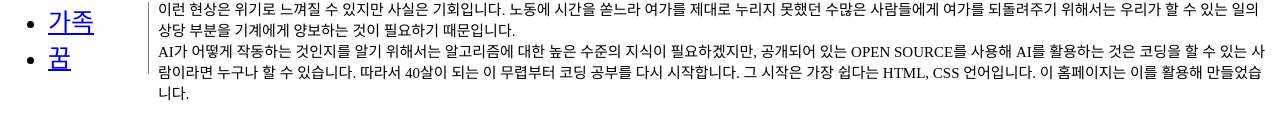
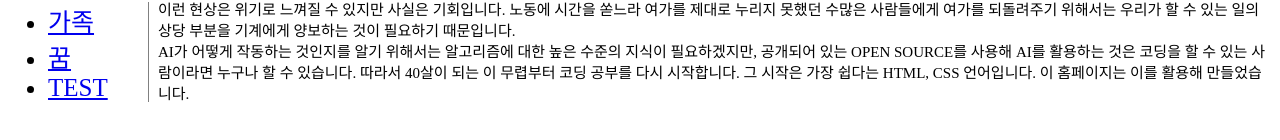
Before and after one commit to Unamsang2/Thirsty, a plain HTML site: page index.html in a window 1280 px wide. Shown: the part 136-276 px from the top of the page. Drawn offline with Linux system fonts and the light colour scheme.

Commit message:
Update index.html

```diff
--- a/index.html
+++ b/index.html
@@ -34,6 +34,7 @@
 <ul>
 <li><a href="family.html"> 가족 </a></li>
 <li><a href="dream.html"> 꿈 </a></li>
+<li><a href="test.html"> TEST </a></li>
 </ul>
   </div>
   <div>
```
